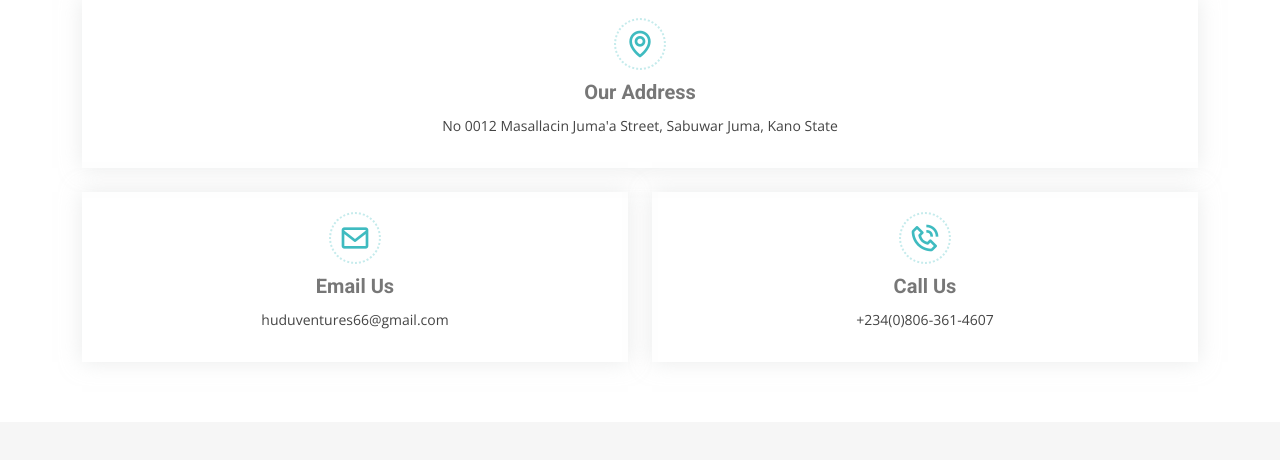
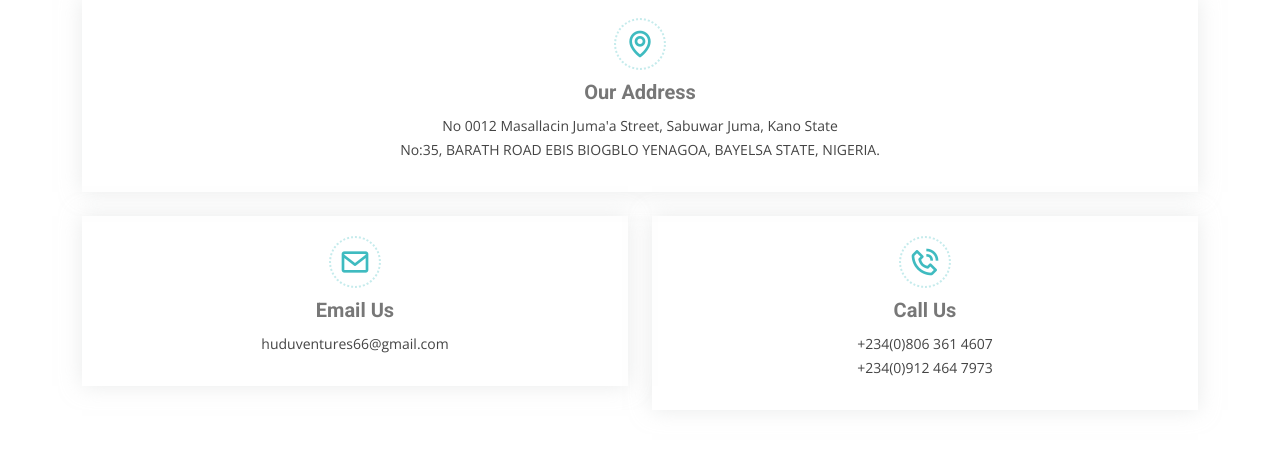
Before and after one commit to SalmanuRidwan/hudu-ventures, a plain HTML site: page index.html in a window 1280 px wide. Shown: the part 3140-3600 px from the top of the page. Drawn offline with nearby package versions, Linux system fonts and the light colour scheme; a script that the page names is missing.

Commit message:
Update index.html

```diff
--- a/index.html
+++ b/index.html
@@ -278,6 +278,7 @@
                   <i class="bx bx-map"></i>
                   <h3>Our Address</h3>
                   <p>No 0012 Masallacin Juma'a Street, Sabuwar Juma, Kano State</p>
+                  <p>No:35, BARATH ROAD EBIS BIOGBLO YENAGOA, BAYELSA STATE, NIGERIA.</p>
                 </div>
               </div>
               <div class="col-md-6">
@@ -291,7 +292,8 @@
                 <div class="info-box mt-4">
                   <i class="bx bx-phone-call"></i>
                   <h3>Call Us</h3>
-                  <p>+234(0)806-361-4607</p>
+                  <p>+234(0)806 361 4607</p>
+                  <p>+234(0)912 464 7973</p>
                 </div>
               </div>
             </div>
@@ -349,7 +351,7 @@
             <p>Reach out to us via...</p>
             <div class="social-links mt-3">
               <a href="#" class="twitter"><i class="bx bxl-whatsapp"></i></a>
-              <a href="#" class="facebook"><i class="bx bxl-facebook"></i></a>
+              <a href="https://www.facebook.com/profile.php?id=61560709704446" class="facebook"><i class="bx bxl-facebook"></i></a>
               <a href="#" class="instagram"><i class="bx bxl-instagram"></i></a>
               <a href="#" class="google-plus"><i class="bx bxl-snapchat"></i></a>
             </div>
```
